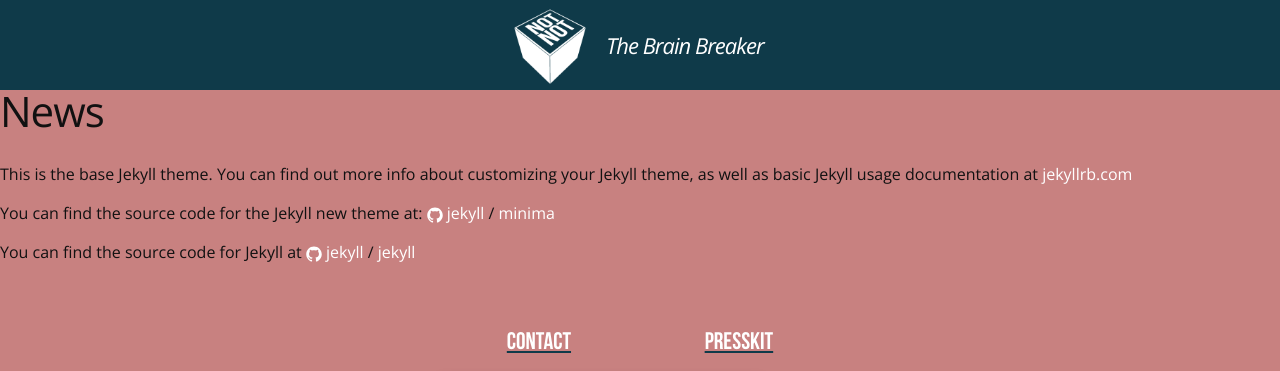
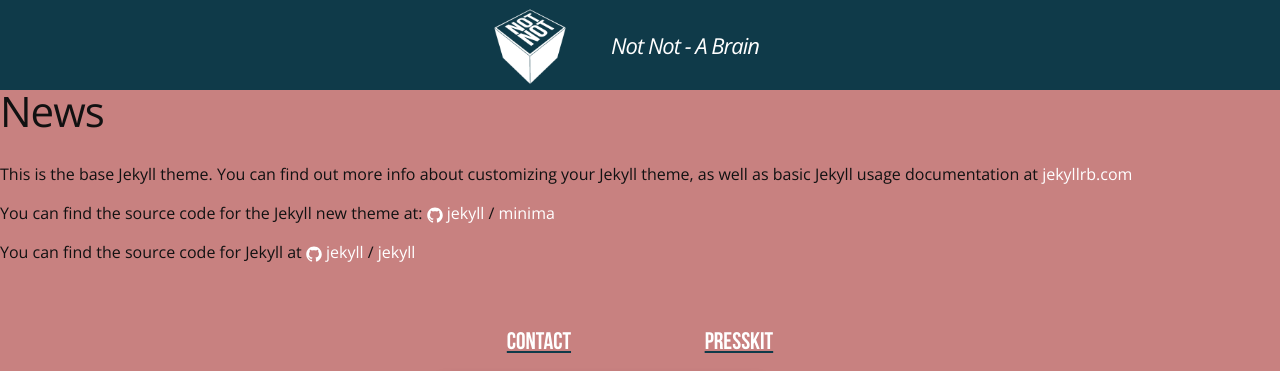
Before and after one commit to altshift/notnot-website, a Jekyll site: the page built from about.md, in a window 1280 px wide, cut to the strip 0-371 px from the top of the page. Built offline with Jekyll 4.4.1, drawn with Linux system fonts in a browser that asks for light colours; nearby versions of some CDN libraries; comment, search, counter and statistics services are not loaded.

Commit message:
:FIX min-height

```diff
--- a/_config.yml
+++ b/_config.yml
@@ -14,7 +14,7 @@
 # You can create any custom variable you would like, and they will be accessible
 # in the templates via {{ site.myvariable }}.
 title: Not Not
-baseline: The Brain Breaker
+baseline: A Brain Breaker
 email: contact@notnot.fr
 altshift_email: contact@altshift.fr
 description: > # this means to ignore newlines until "baseurl:"
--- a/_includes/header.html
+++ b/_includes/header.html
@@ -5,7 +5,7 @@
         <img src="{{site.baseurl}}/assets/logo.png"/>
       </div>
       <div class="site-title site-baseline">
-          {{site.baseline}}
+          {{site.title}}&nbsp;-&nbsp;{{site.baseline}}
       </div>
       {% comment %}
       <nav class="site-nav">
--- a/css/_layout.scss
+++ b/css/_layout.scss
@@ -21,7 +21,7 @@
     line-height: 10vh;
     letter-spacing: -1px;
     margin-bottom: 0;
-    width: 180px;
+    width: 220px;
     text-align: center;
 
     &,
--- a/css/main.scss
+++ b/css/main.scss
@@ -101,6 +101,7 @@
     background-repeat: repeat no-repeat;
     background-position: center;
     height: 60vh;
+    min-height: 575px;
     width: 100%;
     overflow: hidden;
     text-align: center;
@@ -109,6 +110,7 @@
 
     @include media-query($on-palm) {
         height: 440px;
+        min-height: 440px;
     }
 
 
@@ -323,7 +325,7 @@
     height: 480px;
     >*{
         display: block;
-        max-width: 200px;
+        max-width: 220px;
         margin: auto;
     }
 }
--- a/index.html
+++ b/index.html
@@ -107,7 +107,7 @@
     <div class="recall">
         <img src="{{site.baseurl}}/assets/logo.png"/>
         <div class="site-title site-baseline">
-            {{site.baseline}}
+            {{site.title}}&nbsp;-&nbsp;{{site.baseline}}
         </div>
         <a href="#newsletter-signup" class="store-link ">
             {{site.commingsoon}}
```
